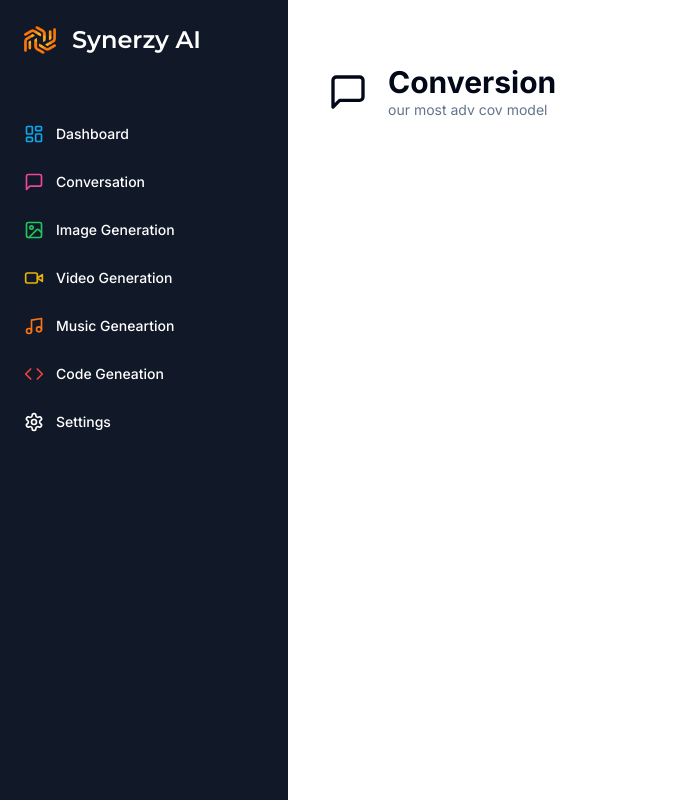
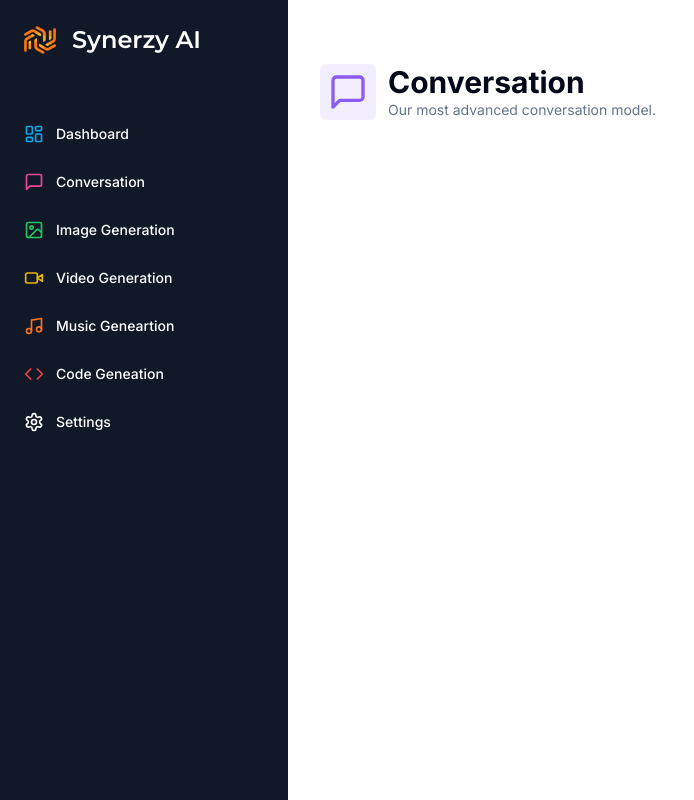
Before and after one commit to hemant-i7/SynerzyAI, a Next.js app: page /conversation in a window 1280 px wide. Shown: the whole page, without its empty margins (0-694 px from the left). Built offline with nearby package versions, Linux system fonts and the light colour scheme.

Commit message:
Bug fixed

```diff
--- a/app/(dashboard)/(routes)/conversation/page.tsx
+++ b/app/(dashboard)/(routes)/conversation/page.tsx
@@ -1,10 +1,26 @@
+"use client";
+
 import { Heading } from "@/components/heading";
 import { MessageSquare } from "lucide-react";
+import { useForm } from "react-hook-form";
 
 const ConversionPage = () => {
-  return <div>
-     <Heading title="Conversion" description="our most adv cov model" icon={MessageSquare}/>
-  </div>;
+
+  const form = useForm({
+
+  })
+  return (
+    <div>
+      <Heading
+        title="Conversation"
+        description="Our most advanced conversation model."
+        icon={MessageSquare}
+        iconColor="text-violet-500"
+        bgColor="bg-violet-500/10"
+      />
+      <div className="px-4 lg:px-8"></div>
+    </div>
+  );
 };
 
 export default ConversionPage;
--- /dev/null
+++ b/components/ui/form.tsx
@@ -0,0 +1,176 @@
+import * as React from "react"
+import * as LabelPrimitive from "@radix-ui/react-label"
+import { Slot } from "@radix-ui/react-slot"
+import {
+  Controller,
+  ControllerProps,
+  FieldPath,
+  FieldValues,
+  FormProvider,
+  useFormContext,
+} from "react-hook-form"
+
+import { cn } from "@/lib/utils"
+import { Label } from "@/components/ui/label"
+
+const Form = FormProvider
+
+type FormFieldContextValue<
+  TFieldValues extends FieldValues = FieldValues,
+  TName extends FieldPath<TFieldValues> = FieldPath<TFieldValues>
+> = {
+  name: TName
+}
+
+const FormFieldContext = React.createContext<FormFieldContextValue>(
+  {} as FormFieldContextValue
+)
+
+const FormField = <
+  TFieldValues extends FieldValues = FieldValues,
+  TName extends FieldPath<TFieldValues> = FieldPath<TFieldValues>
+>({
+  ...props
+}: ControllerProps<TFieldValues, TName>) => {
+  return (
+    <FormFieldContext.Provider value={{ name: props.name }}>
+      <Controller {...props} />
+    </FormFieldContext.Provider>
+  )
+}
+
+const useFormField = () => {
+  const fieldContext = React.useContext(FormFieldContext)
+  const itemContext = React.useContext(FormItemContext)
+  const { getFieldState, formState } = useFormContext()
+
+  const fieldState = getFieldState(fieldContext.name, formState)
+
+  if (!fieldContext) {
+    throw new Error("useFormField should be used within <FormField>")
+  }
+
+  const { id } = itemContext
+
+  return {
+    id,
+    name: fieldContext.name,
+    formItemId: `${id}-form-item`,
+    formDescriptionId: `${id}-form-item-description`,
+    formMessageId: `${id}-form-item-message`,
+    ...fieldState,
+  }
+}
+
+type FormItemContextValue = {
+  id: string
+}
+
+const FormItemContext = React.createContext<FormItemContextValue>(
+  {} as FormItemContextValue
+)
+
+const FormItem = React.forwardRef<
+  HTMLDivElement,
+  React.HTMLAttributes<HTMLDivElement>
+>(({ className, ...props }, ref) => {
+  const id = React.useId()
+
+  return (
+    <FormItemContext.Provider value={{ id }}>
+      <div ref={ref} className={cn("space-y-2", className)} {...props} />
+    </FormItemContext.Provider>
+  )
+})
+FormItem.displayName = "FormItem"
+
+const FormLabel = React.forwardRef<
+  React.ElementRef<typeof LabelPrimitive.Root>,
+  React.ComponentPropsWithoutRef<typeof LabelPrimitive.Root>
+>(({ className, ...props }, ref) => {
+  const { error, formItemId } = useFormField()
+
+  return (
+    <Label
+      ref={ref}
+      className={cn(error && "text-destructive", className)}
+      htmlFor={formItemId}
+      {...props}
+    />
+  )
+})
+FormLabel.displayName = "FormLabel"
+
+const FormControl = React.forwardRef<
+  React.ElementRef<typeof Slot>,
+  React.ComponentPropsWithoutRef<typeof Slot>
+>(({ ...props }, ref) => {
+  const { error, formItemId, formDescriptionId, formMessageId } = useFormField()
+
+  return (
+    <Slot
+      ref={ref}
+      id={formItemId}
+      aria-describedby={
+        !error
+          ? `${formDescriptionId}`
+          : `${formDescriptionId} ${formMessageId}`
+      }
+      aria-invalid={!!error}
+      {...props}
+    />
+  )
+})
+FormControl.displayName = "FormControl"
+
+const FormDescription = React.forwardRef<
+  HTMLParagraphElement,
+  React.HTMLAttributes<HTMLParagraphElement>
+>(({ className, ...props }, ref) => {
+  const { formDescriptionId } = useFormField()
+
+  return (
+    <p
+      ref={ref}
+      id={formDescriptionId}
+      className={cn("text-sm text-muted-foreground", className)}
+      {...props}
+    />
+  )
+})
+FormDescription.displayName = "FormDescription"
+
+const FormMessage = React.forwardRef<
+  HTMLParagraphElement,
+  React.HTMLAttributes<HTMLParagraphElement>
+>(({ className, children, ...props }, ref) => {
+  const { error, formMessageId } = useFormField()
+  const body = error ? String(error?.message) : children
+
+  if (!body) {
+    return null
+  }
+
+  return (
+    <p
+      ref={ref}
+      id={formMessageId}
+      className={cn("text-sm font-medium text-destructive", className)}
+      {...props}
+    >
+      {body}
+    </p>
+  )
+})
+FormMessage.displayName = "FormMessage"
+
+export {
+  useFormField,
+  Form,
+  FormItem,
+  FormLabel,
+  FormControl,
+  FormDescription,
+  FormMessage,
+  FormField,
+}
--- /dev/null
+++ b/components/ui/label.tsx
@@ -0,0 +1,26 @@
+"use client"
+
+import * as React from "react"
+import * as LabelPrimitive from "@radix-ui/react-label"
+import { cva, type VariantProps } from "class-variance-authority"
+
+import { cn } from "@/lib/utils"
+
+const labelVariants = cva(
+  "text-sm font-medium leading-none peer-disabled:cursor-not-allowed peer-disabled:opacity-70"
+)
+
+const Label = React.forwardRef<
+  React.ElementRef<typeof LabelPrimitive.Root>,
+  React.ComponentPropsWithoutRef<typeof LabelPrimitive.Root> &
+    VariantProps<typeof labelVariants>
+>(({ className, ...props }, ref) => (
+  <LabelPrimitive.Root
+    ref={ref}
+    className={cn(labelVariants(), className)}
+    {...props}
+  />
+))
+Label.displayName = LabelPrimitive.Root.displayName
+
+export { Label }
--- a/package.json
+++ b/package.json
@@ -10,7 +10,9 @@
   },
   "dependencies": {
     "@clerk/nextjs": "^4.29.5",
+    "@hookform/resolvers": "^3.3.4",
     "@nextui-org/react": "^2.2.9",
+    "@radix-ui/react-label": "^2.0.2",
     "@radix-ui/react-slot": "^1.0.2",
     "class-variance-authority": "^0.7.0",
     "clsx": "^2.1.0",
@@ -19,8 +21,10 @@
     "next": "14.1.0",
     "react": "^18",
     "react-dom": "^18",
+    "react-hook-form": "^7.50.1",
     "tailwind-merge": "^2.2.0",
-    "tailwindcss-animate": "^1.0.7"
+    "tailwindcss-animate": "^1.0.7",
+    "zod": "^3.22.4"
   },
   "devDependencies": {
     "@types/node": "^20",
```
Also changed, not shown: 1 other file (tests, documents, lock files or other folders).
